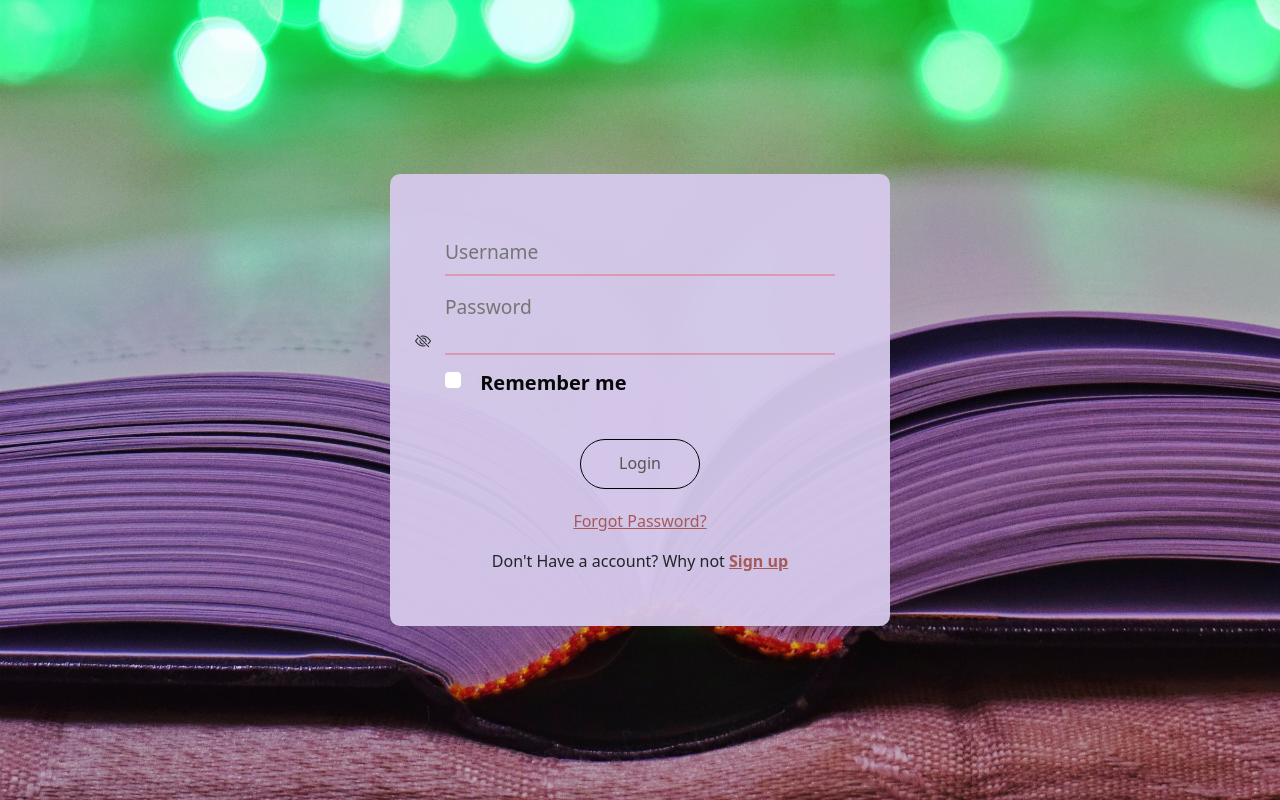
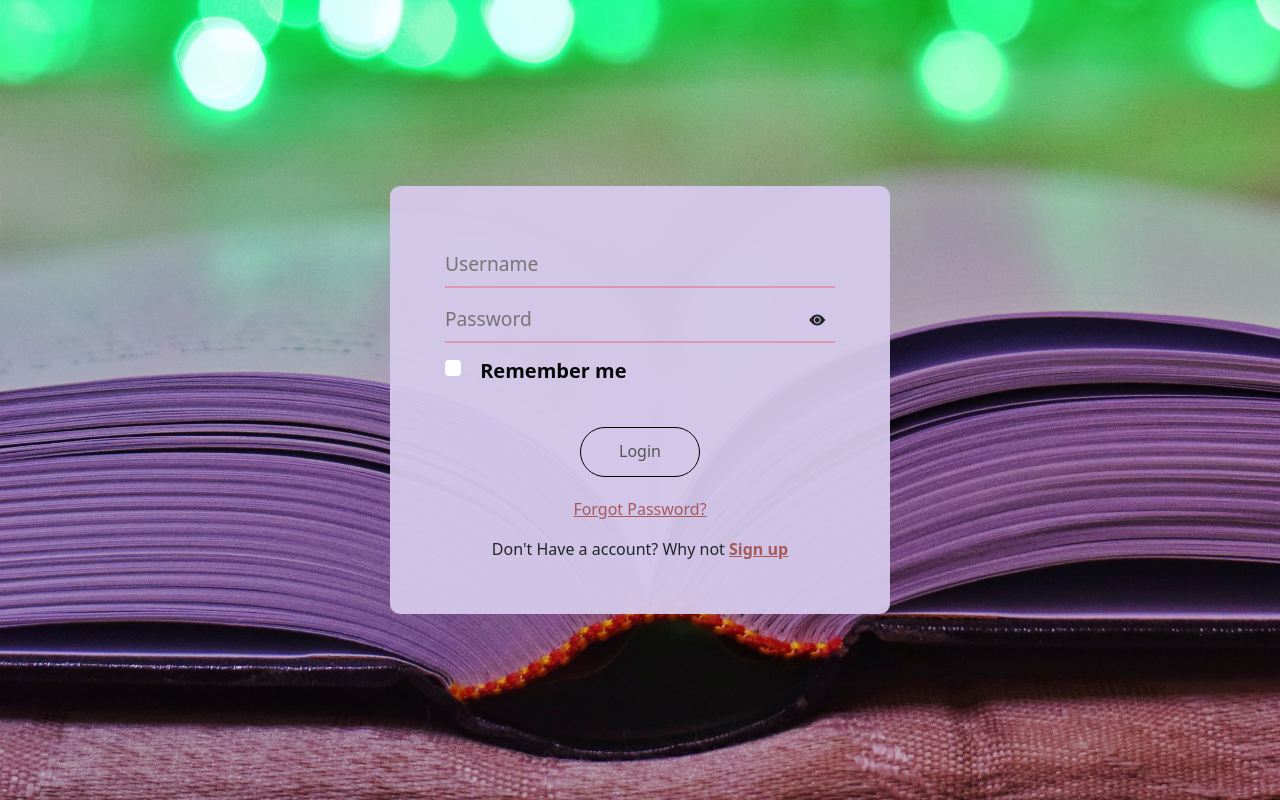
Before and after one commit to codes71/simple-bookstore, a PHP site: page /login.php in a window 1280 px wide. Shown: the part 60-860 px from the top of the page. Run offline with PHP 8.4, Linux system fonts and the light colour scheme; some libraries are stand-ins or nearby versions.

Commit message:
Add show password icon, need to fix functions, signuppage

```diff
--- a/assets/main.js
+++ b/assets/main.js
@@ -1,11 +1,11 @@
-  let navbar = $(".navbar");
 
-  $(window).scroll(function () {
-    // get the complete hight of window
-    let oTop = $(".topPart").offset().top - window.innerHeight;
-    if ($(window).scrollTop() > oTop) {
-      navbar.addClass("sticky");
-    } else {
-      navbar.removeClass("sticky");
-    }
-  });
+  const togglePassword = document.querySelector('#togglePassword');
+  const password = document.querySelector('#password');
+
+  togglePassword.addEventListener('click', function (e) {
+    // toggle the type attribute
+    const type = password.getAttribute('type') === 'password' ? 'text' : 'password';
+    password.setAttribute('type', type);
+    // toggle the eye slash icon
+    this.classList.toggle('bi-eye-slash-fill');
+});
--- a/assets/styles.css
+++ b/assets/styles.css
@@ -81,7 +81,7 @@ button:hover {
   color: rgb(24, 22, 22);
   line-height: 1.2;
   font-weight: 500;
-  display: block;
+  display: inline;
   width: 100%;
   height: 45px;
   background: transparent;
@@ -90,7 +90,6 @@ button:hover {
 .wrap-input .eicon {
   margin-left: -30px;
   cursor: pointer;
-  position: relative;
 }
 .wrap-input-ps .input {
   font-size: 1.2rem;
@@ -350,7 +349,7 @@ button:hover {
 
 .sticky {
   padding: 0 5px 5px 0;
-  position: fixed;
+  position: fixed !important;
   top: 0;
   width: 100%;
   background: rgba(0, 0, 0, 0.815);
--- a/login.php
+++ b/login.php
@@ -89,13 +89,14 @@ $_SESSION['currentpage'] = basename($file, '.php');
       <div class="wrap-login">
         <form class="loginform" method="post" action="<?php echo htmlspecialchars($_SERVER["PHP_SELF"]); ?>">
           <div class="wrap-input" data-validate="Enter username">
-            <input class="input" type="text" name="username" placeholder="Username" value="<?= isset($_POST["username"]) ? $_POST["username"]: ""; ?>">
+            <input class="input" type="text" name="username" placeholder="Username" value="<?= isset($_POST["username"]) ? $_POST["username"] : ""; ?>">
           </div>
           <div class="text-danger"><?= $username_err ?> </div>
           <div class="wrap-input validate-input" data-validate="Enter password">
-            <input class="input" type="password" name="password" placeholder="Password" value="<?= isset($_POST["password"]) ? $_POST["password"]: ""; ?>">
-            <i class="bi bi-eye-slash eicon" id="togglePassword"></i>
+            <input id="password" class="input" type="password" name="password" placeholder="Password" value="<?= isset($_POST["password"]) ? $_POST["password"] : ""; ?>">
+            <i class="bi bi-eye-fill eicon" id="togglePassword"></i>
           </div>
+
           <div class="text-danger"><?= $password_err ?> </div>
           <div class="rememberCheckbox">
             <input class="form-check-input" id="ckb1" type="checkbox" name="remember-me">
```
Also changed, not shown: index.php (+15 -1 lines), signup.php (+2 -5 lines).
